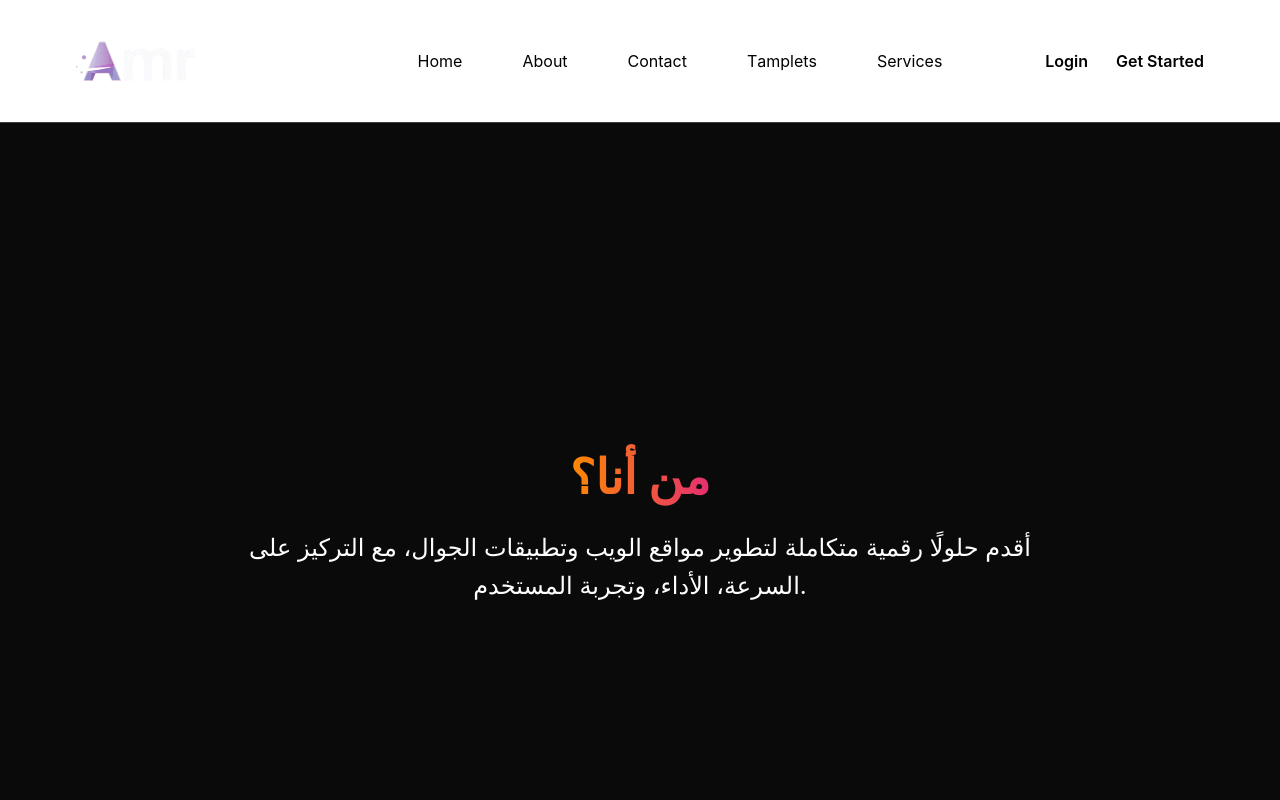
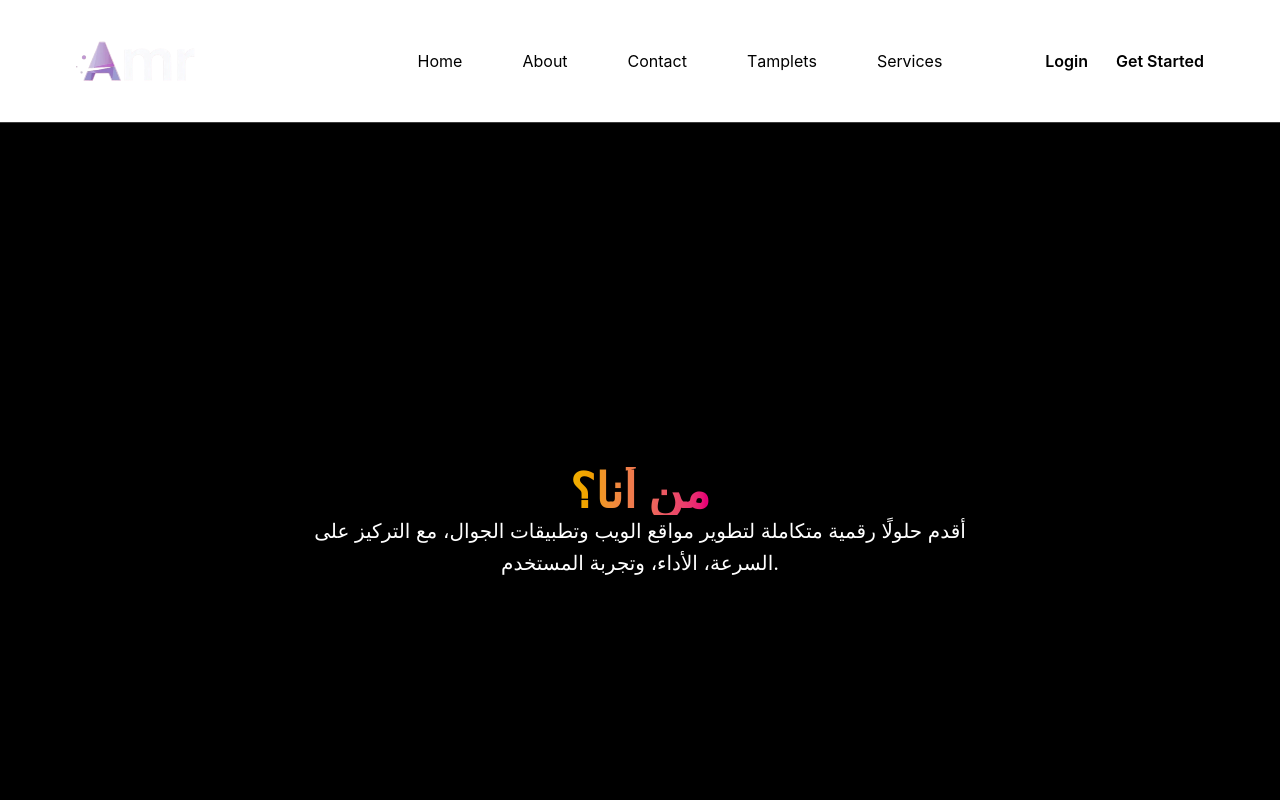
Before and after one commit to AMrSamir-Official/AmrSamir, a Next.js app: page /about in a window 1280 px wide. Shown: the top 800 px of the page. Built offline with nearby package versions, Linux system fonts and the light colour scheme; a web font is replaced by a local one.

Commit message:
first commit

```diff
--- a/app/404.tsx
+++ b/app/404.tsx
@@ -1,63 +1,19 @@
-"use client";
-
 import Lenis from "@studio-freight/react-lenis";
 import { motion } from "framer-motion";
-import { gsap } from "gsap";
-import { ScrollTrigger } from "gsap/ScrollTrigger";
-import { useEffect, useRef } from "react";
-import styled from "styled-components";
+import { useEffect, useState } from "react";
 
-// التسجيل في gsap
-gsap.registerPlugin(ScrollTrigger);
+const HomePage = () => {
+  const [isMenuOpen, setMenuOpen] = useState(false);
 
-// تعريف Lenis بأنواع يدوية لتجنب الأخطاء
-interface LenisOptions {
-  duration: number;
-  easing: (t: number) => number;
-}
-
-interface LenisInstance {
-  raf: (time: number) => void;
-  destroy: () => void;
-}
-
-const Section = styled.section`
-  min-height: 100vh;
-  background-color: #0a0a0a;
-  color: #fff;
-  display: flex;
-  flex-direction: column;
-  align-items: center;
-  justify-content: center;
-  text-align: center;
-  padding: 4rem 2rem;
-  overflow: hidden;
-`;
-
-const Title = styled(motion.h1)`
-  font-size: 3rem;
-  font-weight: bold;
-  margin-bottom: 1rem;
-  background: linear-gradient(90deg, #ff8a00, #e52e71);
-  -webkit-background-clip: text;
-  -webkit-text-fill-color: transparent;
-`;
-
-const Subtitle = styled(motion.p)`
-  font-size: 1.5rem;
-  max-width: 800px;
-  line-height: 1.6;
-  opacity: 0.8;
-`;
-
-const About = () => {
-  const sectionRef = useRef(null);
+  const toggleMenu = () => {
+    setMenuOpen(!isMenuOpen);
+  };
 
   useEffect(() => {
-    // محاكاة استخدام Lenis مع الأنواع التي تحتوي على مشاكل قد تواجهها
-    const lenis: any = new Lenis({
+    const lenis = new Lenis({
+      // خيارات تخص Lenis (إذا لزم الأمر)
       duration: 1.2,
-      easing: (t: number) => Math.min(1, 1.5 - Math.pow(2, -10 * t)), // تصحيح نوع t
+      easing: (t) => Math.min(1, 1.5 - Math.pow(2, -10 * t)),
     });
 
     function raf(time: number) {
@@ -67,41 +23,77 @@ const About = () => {
 
     requestAnimationFrame(raf);
 
-    // تهيئة ScrollTrigger
-    gsap.context(() => {
-      gsap.fromTo(
-        sectionRef.current,
-        { opacity: 0, y: 50 },
-        { opacity: 1, y: 0, duration: 1.2, ease: "power3.out" }
-      );
-    });
-
     return () => {
-      lenis.destroy(); // تنظيف Lenis عند التفكيك
+      lenis.destroy();
     };
   }, []);
 
   return (
     <div>
-      <Section ref={sectionRef}>
-        <Title
-          initial={{ opacity: 0, y: -50 }}
-          animate={{ opacity: 1, y: 0 }}
-          transition={{ duration: 1 }}
+      <div className="hamburger-menu">
+        <button
+          className="burger"
+          data-state={isMenuOpen ? "open" : "closed"}
+          onClick={toggleMenu}
         >
-          من أنا؟
-        </Title>
-        <Subtitle
-          initial={{ opacity: 0 }}
-          animate={{ opacity: 1 }}
-          transition={{ delay: 0.5, duration: 1 }}
-        >
-          أقدم حلولًا رقمية متكاملة لتطوير مواقع الويب وتطبيقات الجوال، مع
-          التركيز على السرعة، الأداء، وتجربة المستخدم.
-        </Subtitle>
-      </Section>
+          <span className="block w-6 h-1 bg-white mb-1"></span>
+          <span className="block w-6 h-1 bg-white mb-1"></span>
+          <span className="block w-6 h-1 bg-white"></span>
+        </button>
+      </div>
+
+      <nav
+        data-state={isMenuOpen ? "open" : "closed"}
+        className={`transition-all ${isMenuOpen ? "block" : "hidden"}`}
+      >
+        <ul>
+          <li>
+            <a href="#">Home</a>
+          </li>
+          <li>
+            <a href="#">Services</a>
+          </li>
+          <li>
+            <a href="#">About</a>
+          </li>
+          <li>
+            <a href="#">Contact</a>
+          </li>
+        </ul>
+      </nav>
+
+      <main className="bg-black text-white py-12">
+        <div className="container mx-auto px-4">
+          <div className="row">
+            <div className="col-md-6">
+              <motion.svg
+                version="1.1"
+                xmlns="http://www.w3.org/2000/svg"
+                xmlnsXlink="http://www.w3.org/1999/xlink"
+                viewBox="0 0 800 600"
+                className="w-full h-full"
+                initial={{ opacity: 0 }}
+                animate={{ opacity: 1 }}
+                transition={{ duration: 2 }}
+              >
+                <g>
+                  <defs>
+                    <clipPath id="GlassClip">
+                      <path d="M380.857,346.164c-1.247,4.651-4.668,8.421-9.196,10.06c-9.332,3.377-26.2,7.817-42.301,3.5s-28.485-16.599-34.877-24.192c-3.101-3.684-4.177-8.66-2.93-13.311l7.453-27.798c0.756-2.82,3.181-4.868,6.088-5.13c6.755-0.61,20.546-0.608,41.785,5.087s33.181,12.591,38.725,16.498c2.387,1.682,3.461,4.668,2.705,7.488L380.857,346.164z" />
+                    </clipPath>
+                    <clipPath id="cordClip">
+                      <rect width="800" height="600" />
+                    </clipPath>
+                  </defs>
+                  {/* المحتوى الخاص بـ SVG */}
+                </g>
+              </motion.svg>
+            </div>
+          </div>
+        </div>
+      </main>
     </div>
   );
 };
 
-export default About;
+export default HomePage;
--- a/app/about/page.tsx
+++ b/app/about/page.tsx
@@ -1,93 +1,27 @@
 "use client";
 
-import Lenis from "@studio-freight/react-lenis";
 import { motion } from "framer-motion";
-import { gsap } from "gsap";
-import { ScrollTrigger } from "gsap/ScrollTrigger";
-import { useEffect, useRef } from "react";
-import styled from "styled-components";
-
-gsap.registerPlugin(ScrollTrigger);
-
-const Section = styled.section`
-  min-height: 100vh;
-  background-color: #0a0a0a;
-  color: #fff;
-  display: flex;
-  flex-direction: column;
-  align-items: center;
-  justify-content: center;
-  text-align: center;
-  padding: 4rem 2rem;
-  overflow: hidden;
-`;
-
-const Title = styled(motion.h1)`
-  font-size: 3rem;
-  font-weight: bold;
-  margin-bottom: 1rem;
-  background: linear-gradient(90deg, #ff8a00, #e52e71);
-  -webkit-background-clip: text;
-  -webkit-text-fill-color: transparent;
-`;
-
-const Subtitle = styled(motion.p)`
-  font-size: 1.5rem;
-  max-width: 800px;
-  line-height: 1.6;
-  opacity: 0.8;
-`;
 
 const About = () => {
-  const sectionRef = useRef(null);
-
-  useEffect(() => {
-    // إضافة النوع 'any' كحل مؤقت
-    const lenis: any = new Lenis({
-      duration: 1.2,
-      easing: (t: number) => Math.min(1, 1.5 - Math.pow(2, -10 * t)),
-    });
-
-    function raf(time: number) {
-      lenis.raf(time);
-      requestAnimationFrame(raf);
-    }
-
-    requestAnimationFrame(raf);
-
-    // تهيئة ScrollTrigger
-    gsap.context(() => {
-      gsap.fromTo(
-        sectionRef.current,
-        { opacity: 0, y: 50 },
-        { opacity: 1, y: 0, duration: 1.2, ease: "power3.out" }
-      );
-    });
-
-    return () => {
-      lenis.destroy(); // تنظيف Lenis عند التفكيك
-    };
-  }, []);
-
   return (
-    <div>
-      <Section ref={sectionRef}>
-        <Title
+    <div className="bg-black text-white min-h-screen flex flex-col items-center justify-center text-center p-16 overflow-hidden">
+      <motion.h1
         initial={{ opacity: 0, y: -50 }}
         animate={{ opacity: 1, y: 0 }}
         transition={{ duration: 1 }}
+        className="text-5xl font-bold mb-4 bg-gradient-to-r from-yellow-500 to-pink-600 bg-clip-text text-transparent"
       >
         من أنا؟
-        </Title>
-        <Subtitle
+      </motion.h1>
+      <motion.p
         initial={{ opacity: 0 }}
         animate={{ opacity: 1 }}
         transition={{ delay: 0.5, duration: 1 }}
+        className="text-xl max-w-2xl mx-auto leading-relaxed opacity-80"
       >
-          أقدم حلولًا رقمية متكاملة لتطوير مواقع الويب وتطبيقات الجوال، مع
-          التركيز على السرعة، الأداء، وتجربة المستخدم.
-        </Subtitle>
-      </Section>
+        أقدم حلولًا رقمية متكاملة لتطوير مواقع الويب وتطبيقات الجوال، مع التركيز
+        على السرعة، الأداء، وتجربة المستخدم.
+      </motion.p>
     </div>
   );
 };
```
Lines whose indentation alone changed are shown as unchanged.
